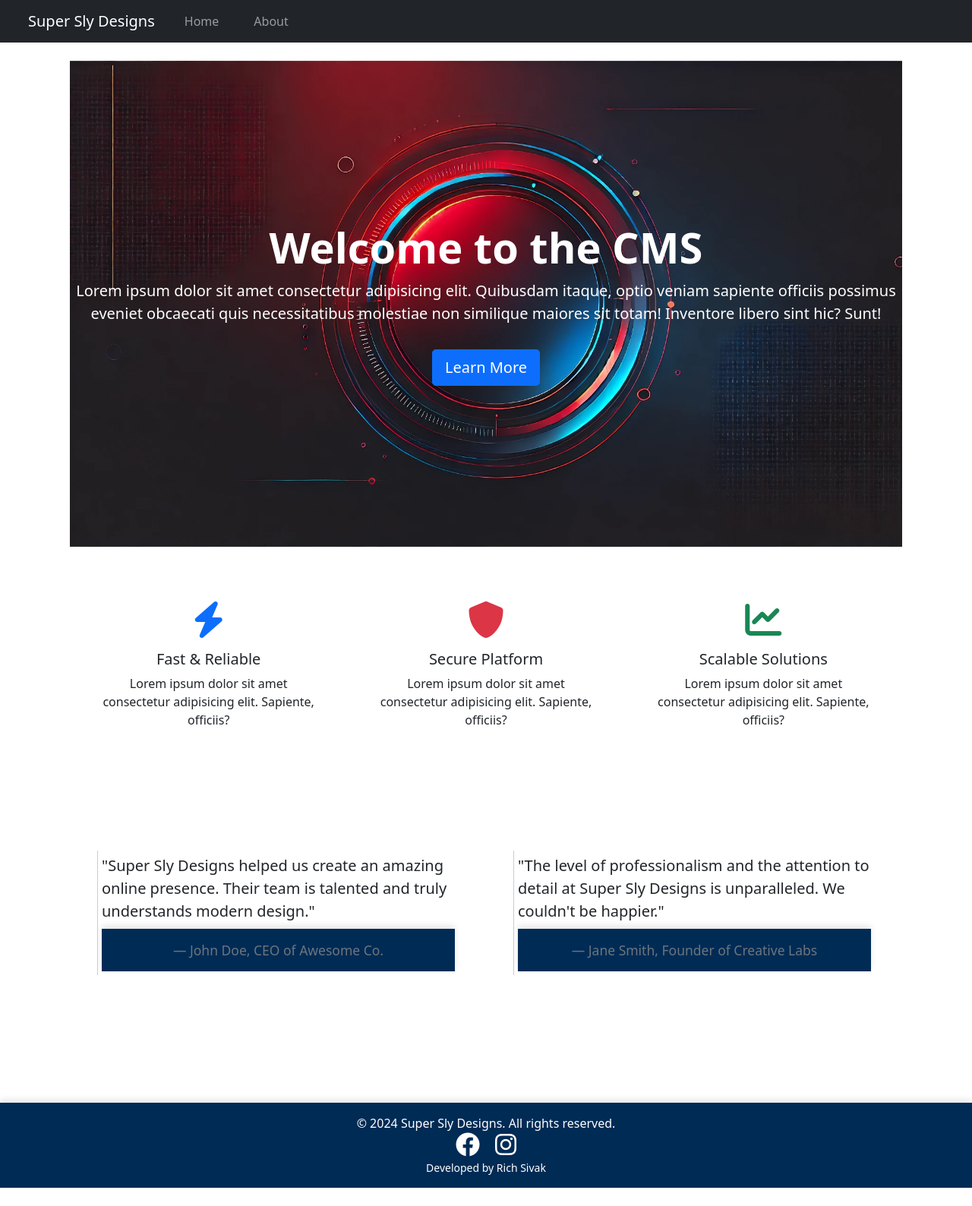
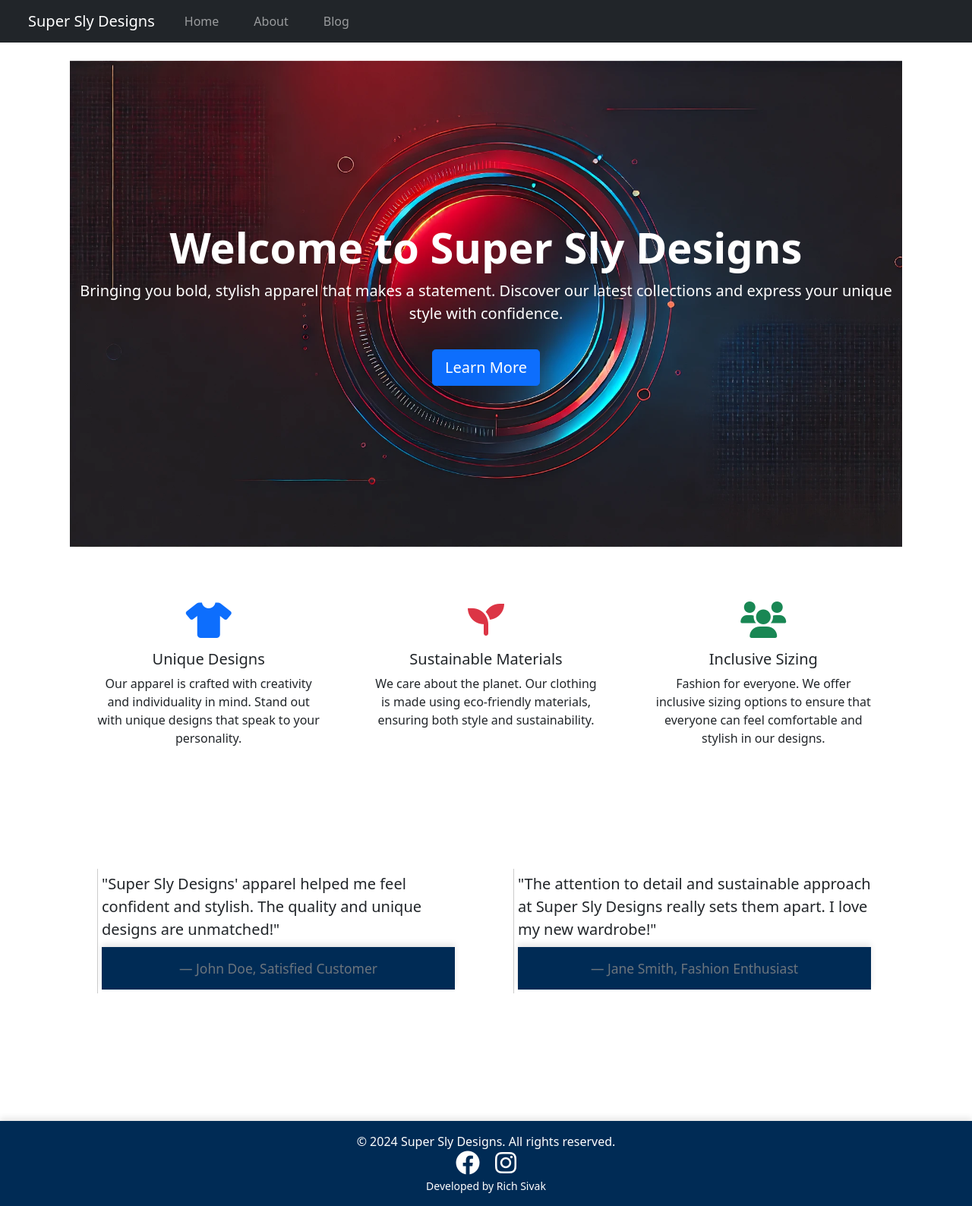
Before and after one commit to sivak1rl/super-sly-design, a Flask app: page / in a window 1280 px wide. Shown: the whole page at 76% size. Before the commit the page ends 1564 px from the top, so only its background shows below. Run offline with Flask 3, Linux system fonts and the light colour scheme.

Commit message:
Update python files Update templates

```diff
--- a/config.py
+++ b/config.py
@@ -4,7 +4,7 @@ basedir = os.path.abspath(os.path.dirname(__file__))
 UPLOADED_IMAGES_DEST = os.path.join(basedir, "app", "static", "uploads")
 
 class Config:
-    SECRET_KEY = "secret_of_super_keys"
-    SQLALCHEMY_DATABASE_URI = "app.db"
+    SECRET_KEY = os.getenv("SECRET_KEY", "secret_of_super_keys")
+    BASE_DIR = os.path.abspath(os.path.dirname(__file__))
+    SQLALCHEMY_DATABASE_URI = f"sqlite:///{os.path.join(BASE_DIR, 'instance', 'app.db')}"
     SQLALCHEMY_TRACK_MODIFICATIONS = False
-    UPLOADED_IMAGES_DEST = UPLOADED_IMAGES_DEST
--- a/super_sly_designs/__main__.py
+++ /dev/null
@@ -1 +0,0 @@
-from super_sly_designs import models
--- a/super_sly_designs/app.py
+++ b/super_sly_designs/app.py
@@ -1,8 +1,24 @@
+import os
+from flask_migrate import Migrate
 from flask import Flask
 from config import Config
-
 
 app = Flask(__name__)
 app.config.from_object(Config)
 
-from . import routes
+# Create the instance directory if it doesn't exist
+instance_path = os.path.join(app.config["BASE_DIR"], "instance")
+if not os.path.exists(instance_path):
+    os.makedirs(instance_path)
+
+# Initialize database and migration
+from .models import db
+
+db.init_app(app)
+migrate = Migrate(app, db)
+
+with app.app_context():
+    # Create the database tables if they do not exist
+    db.create_all()
+
+from . import routes, models
--- a/super_sly_designs/routes.py
+++ b/super_sly_designs/routes.py
@@ -1,18 +1,87 @@
 from super_sly_designs.app import app
-from flask import render_template, send_from_directory
+from .models import BlogPost, db
+from flask import render_template, send_from_directory, request, redirect, url_for, flash, session
+from werkzeug.security import generate_password_hash, check_password_hash
+from functools import wraps
+
+# Mock user data (replace with proper user model/database integration)
+users = {
+    "admin": {
+        "username": "admin",
+        "password": generate_password_hash("password")  # Hash of 'password'
+    }
+}
+
+def login_required(f):
+    @wraps(f)
+    def decorated_function(*args, **kwargs):
+        if "user" not in session:
+            flash("You need to be logged in to access this page.", "danger")
+            return redirect(url_for("login"))
+        return f(*args, **kwargs)
+    return decorated_function
 
 @app.route('/')
 def home():
-  return render_template('home.html', title='Home')
+    return render_template('home.html', title='Home')
 
 @app.route('/about')
 def about():
-  return render_template('about.html', title='About Us')
+    return render_template('about.html', title='About Us')
 
 @app.route('/contact')
 def contact():
-  return render_template('contact.html', title='Contact Us')
+    return render_template('contact.html', title='Contact Us')
+
+@app.route('/blog')
+def blog():
+    # Fetch all blog posts from the database
+    posts = BlogPost.query.order_by(BlogPost.date_posted.desc()).all()
+    return render_template('blog.html', title="Blog", posts=posts)
+
+@app.route('/add-post', methods=['GET', 'POST'])
+@login_required
+def add_post():
+    if request.method == 'POST':
+        title = request.form.get('title')
+        content = request.form.get('content')
+        author = request.form.get('author')
+        if not title or not content or not author:
+            flash('All fields are required!', 'danger')
+        else:
+            new_post = BlogPost(title=title, content=content, author=author, excerpt=content[:150], url='#')
+            db.session.add(new_post)
+            db.session.commit()
+            flash('New post added successfully!', 'success')
+            return redirect(url_for('blog'))
+    return render_template('add_post.html', title='Add New Post')
+
+@app.route('/blog/<int:post_id>')
+def view_post(post_id):
+    # Fetch the post by ID
+    post = BlogPost.query.get_or_404(post_id)
+    return render_template('view_post.html', title=post.title, post=post)
+
+@app.route('/login', methods=['GET', 'POST'])
+def login():
+    if request.method == 'POST':
+        username = request.form.get('username')
+        password = request.form.get('password')
+        user = users.get(username)
+        if user and check_password_hash(user['password'], password):
+            session['user'] = user['username']
+            flash('Login successful!', 'success')
+            return redirect(url_for('blog'))
+        flash('Invalid credentials. Please try again.', 'danger')
+    return render_template('login.html', title='Login')
+
+@app.route('/logout')
+@login_required
+def logout():
+    session.pop('user', None)
+    flash('You have been logged out.', 'success')
+    return redirect(url_for('login'))
 
 @app.route('/favicon.ico')
 def favicon():
-  return send_from_directory('static', 'images/favicon.ico')
+    return send_from_directory('static', 'images/favicon.ico')
--- a/super_sly_designs/templates/header.html
+++ b/super_sly_designs/templates/header.html
@@ -1,16 +1,17 @@
 <nav class="navbar navbar-expand-lg navbar-dark bg-dark fixed-top">
   <div class="container-fluid">
     <a class="navbar-brand" href="{{ url_for('home') }}">Super Sly Designs</a>
-      <button class="navbar-toggler" type="button" data-toggle="collapse" data-target="#navbarNav" aria-controls="navbarNav" aria-expanded="false" aria-label="Toggle navigation">
-          <span class="navbar-toggler-icon"></span>
-      </button>
+    <button class="navbar-toggler" type="button" data-toggle="collapse" data-target="#navbarNav" aria-controls="navbarNav" aria-expanded="false" aria-label="Toggle navigation"><span class="navbar-toggler-icon"></span></button>
     <div class="collapse navbar-collapse" id="navbarNav">
       <ul class="navbar-nav ml-auto">
         <li class="nav-item">
-                  <a class="nav-link" href="{{url_for('home')}}">Home</a>
+          <a class="nav-link" href="{{ url_for('home') }}">Home</a>
         </li>
         <li class="nav-item">
-                  <a class="nav-link" href="{{url_for('about')}}">About</a>
+          <a class="nav-link" href="{{ url_for('about') }}">About</a>
+        </li>
+        <li class="nav-item">
+          <a class="nav-link" href="{{ url_for('blog') }}">Blog</a>
         </li>
       </ul>
     </div>
--- a/super_sly_designs/templates/home.html
+++ b/super_sly_designs/templates/home.html
@@ -2,8 +2,8 @@
 {% block content %}
     <div class="hero-section text-white text-center d-flex align-items-center justify-content-center" style="background-image: url('{{ url_for('static', filename='images/hero-bg.webp') }}'); height: 80vh; background-size: cover; background-position: center;">
         <div class="hero-content">
-            <h1 class="display-4 fw-bold">Welcome to the CMS</h1>
-            <p class="lead">Lorem ipsum dolor sit amet consectetur adipisicing elit. Quibusdam itaque, optio veniam sapiente officiis possimus eveniet obcaecati quis necessitatibus molestiae non similique maiores sit totam! Inventore libero sint hic? Sunt!</p>
+            <h1 class="display-4 fw-bold">Welcome to Super Sly Designs</h1>
+            <p class="lead">Bringing you bold, stylish apparel that makes a statement. Discover our latest collections and express your unique style with confidence.</p>
             <a href="{{url_for('about')}}" class="btn btn-primary btn-lg mt-3">Learn More</a>
         </div>
     </div>
@@ -13,29 +13,28 @@
             <div class="row">
                 <div class="col-md-4 text-center">
                     <div class="feature-box p-4">
-                        <i class="fas fa-bolt fa-3x text-primary mb-3"></i>
-                        <h3 class="h5">Fast & Reliable</h3>
-                        <p>Lorem ipsum dolor sit amet consectetur adipisicing elit. Sapiente, officiis?</p>
+                        <i class="fas fa-tshirt fa-3x text-primary mb-3"></i>
+                        <h3 class="h5">Unique Designs</h3>
+                        <p>Our apparel is crafted with creativity and individuality in mind. Stand out with unique designs that speak to your personality.</p>
                     </div>
                 </div>
                 <div class="col-md-4 text-center">
                     <div class="feature-box p-4">
-                        <i class="fas fa-shield-alt fa-3x text-danger mb-3"></i>
-                        <h3 class="h5">Secure Platform</h3>
-                        <p>Lorem ipsum dolor sit amet consectetur adipisicing elit. Sapiente, officiis?</p>
+                        <i class="fas fa-seedling fa-3x text-danger mb-3"></i>
+                        <h3 class="h5">Sustainable Materials</h3>
+                        <p>We care about the planet. Our clothing is made using eco-friendly materials, ensuring both style and sustainability.</p>
                     </div>
                 </div>
                 <div class="col-md-4 text-center">
                     <div class="feature-box p-4">
-                        <i class="fas fa-chart-line fa-3x text-success mb-3"></i>
-                        <h3 class="h5">Scalable Solutions</h3>
-                        <p>Lorem ipsum dolor sit amet consectetur adipisicing elit. Sapiente, officiis?</p>
+                        <i class="fas fa-users fa-3x text-success mb-3"></i>
+                        <h3 class="h5">Inclusive Sizing</h3>
+                        <p>Fashion for everyone. We offer inclusive sizing options to ensure that everyone can feel comfortable and stylish in our designs.</p>
                     </div>
                 </div>
             </div>
         </div>
     </section>
-
 
     <section class="testimonial-section py-5">
         <div class="container">
@@ -43,16 +42,16 @@
                 <div class="col-md-6">
                     <div class="testimonial p-4">
                         <blockquote class="blockquote">
-                            <p class="mb-4">"Super Sly Designs helped us create an amazing online presence. Their team is talented and truly understands modern design."</p>
-                            <footer class="blockquote-footer">John Doe, CEO of Awesome Co.</footer>
+                            <p class="mb-4">"Super Sly Designs' apparel helped me feel confident and stylish. The quality and unique designs are unmatched!"</p>
+                            <footer class="blockquote-footer">John Doe, Satisfied Customer</footer>
                         </blockquote>
                     </div>
                 </div>
                 <div class="col-md-6">
                     <div class="testimonial p-4">
                         <blockquote class="blockquote">
-                            <p class="mb-4">"The level of professionalism and the attention to detail at Super Sly Designs is unparalleled. We couldn't be happier."</p>
-                            <footer class="blockquote-footer">Jane Smith, Founder of Creative Labs</footer>
+                            <p class="mb-4">"The attention to detail and sustainable approach at Super Sly Designs really sets them apart. I love my new wardrobe!"</p>
+                            <footer class="blockquote-footer">Jane Smith, Fashion Enthusiast</footer>
                         </blockquote>
                     </div>
                 </div>
```
Also changed, not shown: super_sly_designs/models.py (+18 -0 lines), super_sly_designs/templates/add_post.html (added, +21 -0 lines), super_sly_designs/templates/blog.html (added, +26 -0 lines), super_sly_designs/templates/login.html (added, +17 -0 lines), super_sly_designs/templates/sidebar.html (added, +16 -0 lines), super_sly_designs/templates/view_post.html (added, +22 -0 lines). Lines whose indentation alone changed are shown as unchanged.
